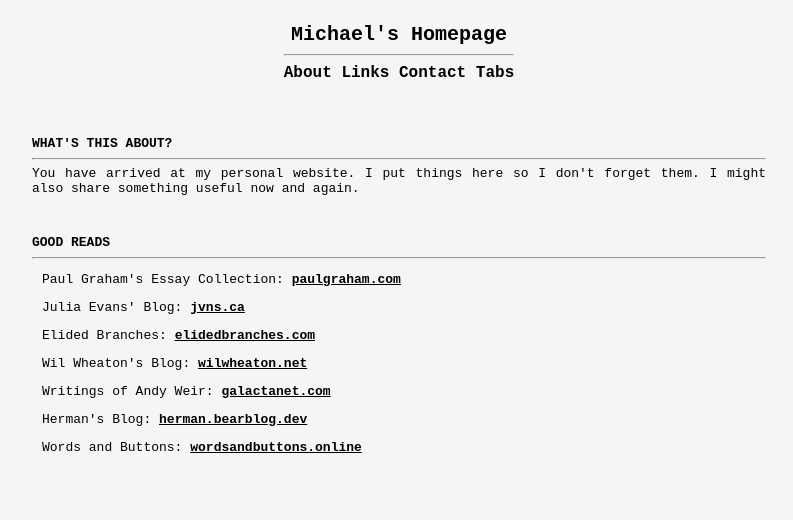
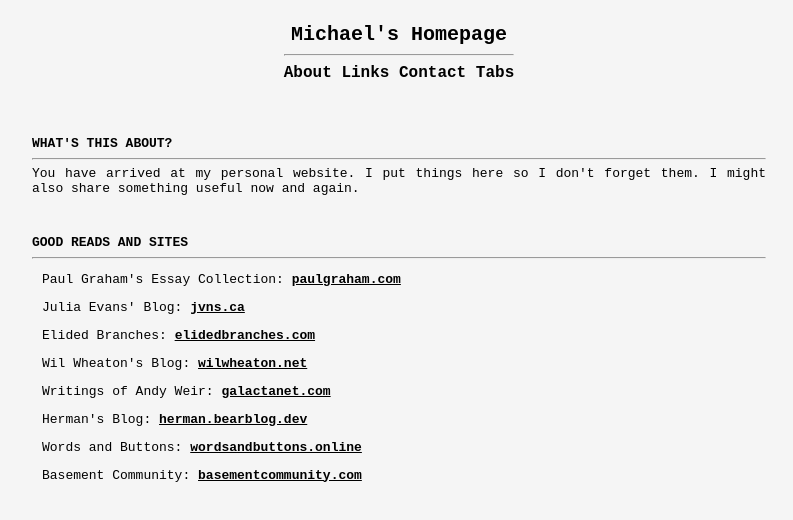
Before and after one commit to mbaum0/mbaum0.github.io, a plain HTML site: page index.html in a window 1280 px wide. Shown: the whole page, without its empty margins (241-1034 px from the left). Drawn offline with Linux system fonts and the light colour scheme.

Commit message:
basement community

```diff
--- a/index.html
+++ b/index.html
@@ -30,7 +30,7 @@
   </div>
 
   <div class="section">
-    <div class="section-title">Good Reads</div>
+    <div class="section-title">Good Reads and Sites</div>
     <hr>
     <div class="section-body indent">
       <p>Paul Graham's Essay Collection: <a target=”_blank”
@@ -41,6 +41,7 @@
       <p>Writings of Andy Weir: <a target="_blank" href="http://www.galactanet.com/writing.html">galactanet.com</a></p>
       <p>Herman's Blog: <a target="_blank" href="https://herman.bearblog.dev/blog/">herman.bearblog.dev</a></p>
       <p>Words and Buttons: <a target="_blank" href="https://wordsandbuttons.online/index.html">wordsandbuttons.online</a></p>
+      <p>Basement Community: <a target="_blank" href="https://basementcommunity.com/">basementcommunity.com</a></p>
     </div>
   </div>
 </body>
```
